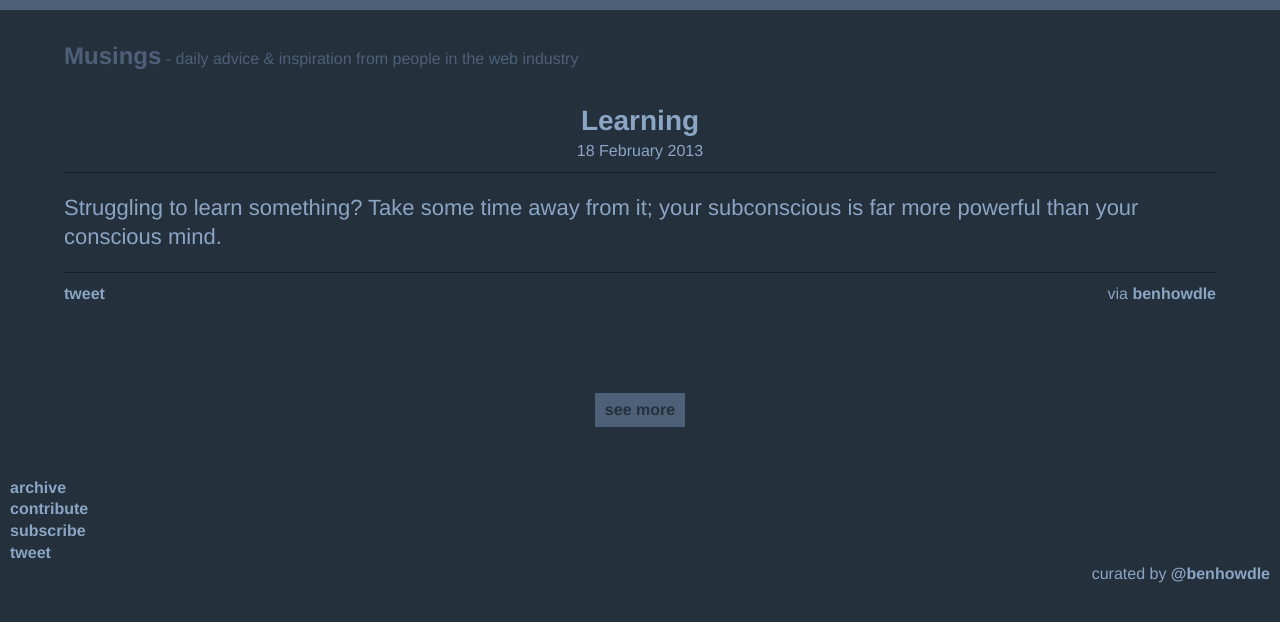
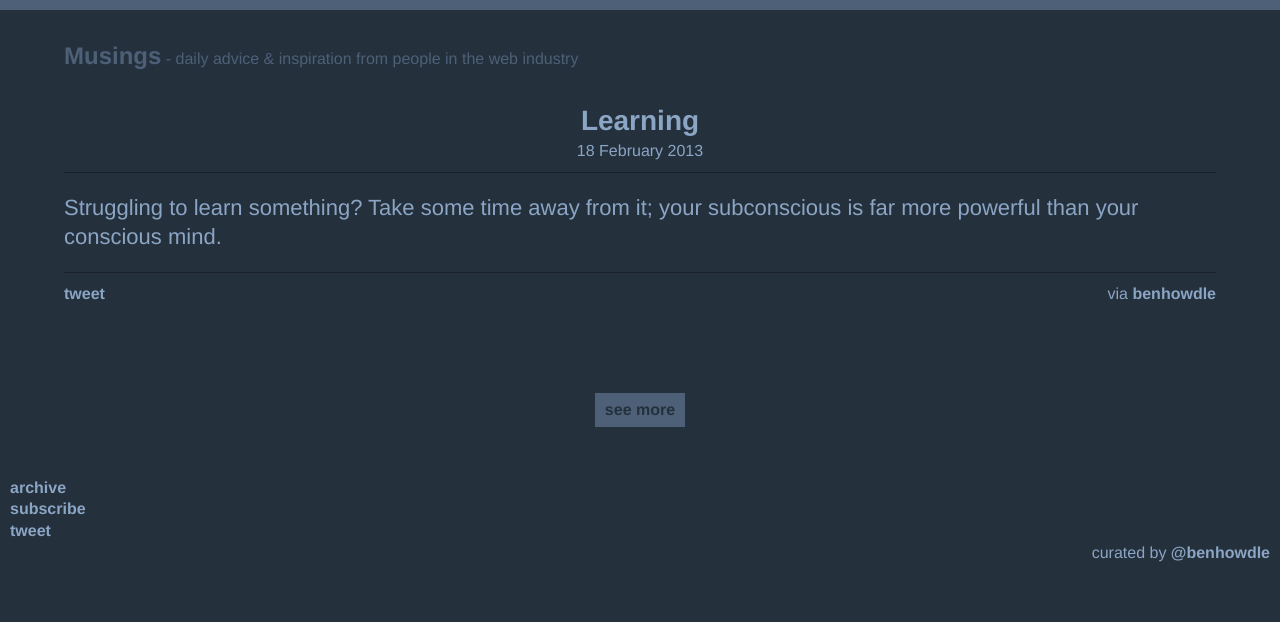
Before and after one commit to benhowdle89/musings, a Jekyll site: the page built from index.html, in a window 1280 px wide. Shown: the top 622 px of the page. Built offline with Jekyll 4.4.1, drawn with Linux system fonts in a browser that asks for light colours.

Commit message:
Contribute temp gone

```diff
--- a/_layouts/default.html
+++ b/_layouts/default.html
@@ -31,7 +31,7 @@
   <footer>
     <ul>
       <li><a href="/archive/">archive</a></li>
-      <li><a href="https://github.com/benhowdle89/musings/">contribute</a></li>
+      <!-- <li><a href="https://github.com/benhowdle89/musings/">contribute</a></li> -->
       <li><a href="/feed.xml">subscribe</a></li>
       <li><a href="https://twitter.com/intent/tweet?text=Musings - daily advice and inspiration from people in the web industry&amp;url=http://musings.im" target="_BLANK">tweet</a></li>
     </ul>
```
Also changed, not shown: 10 other files.
